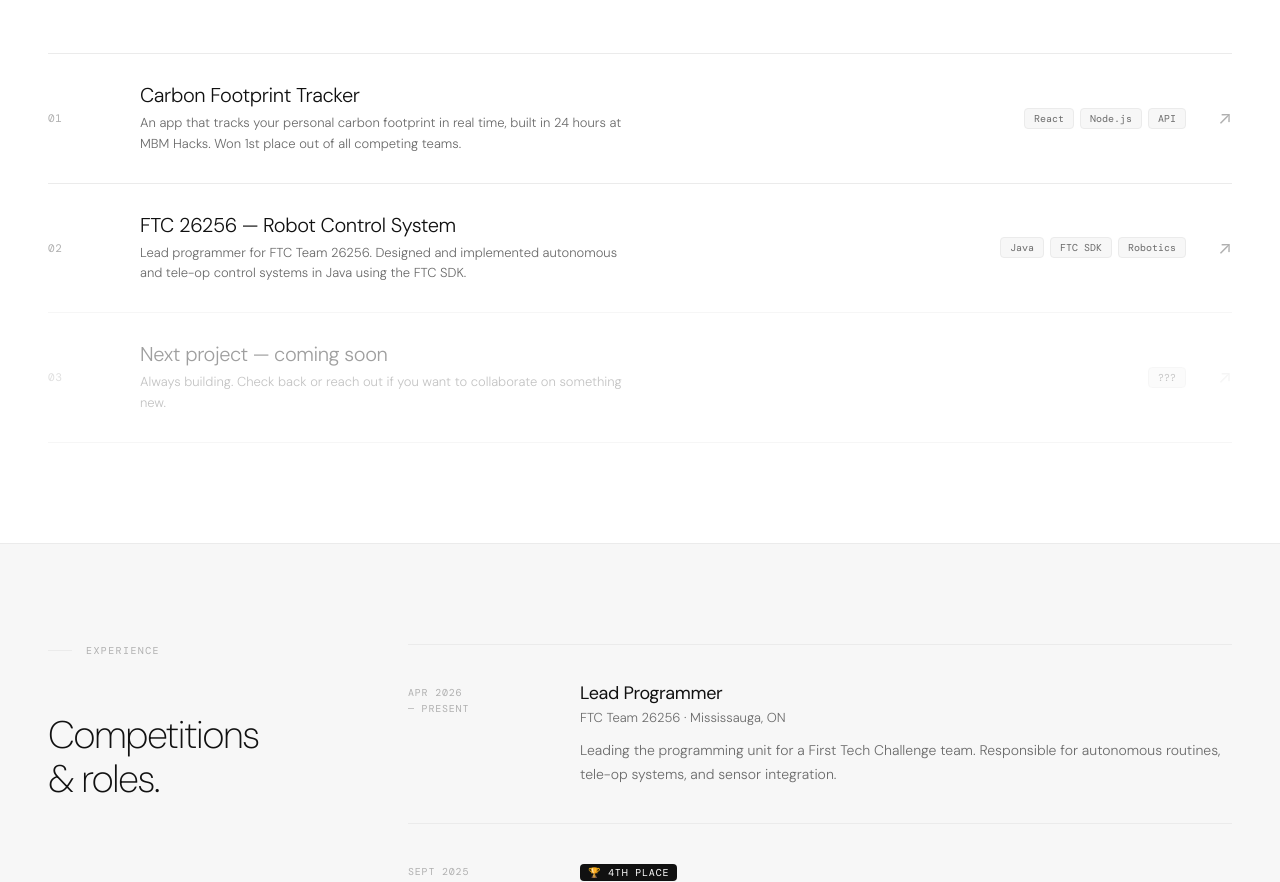
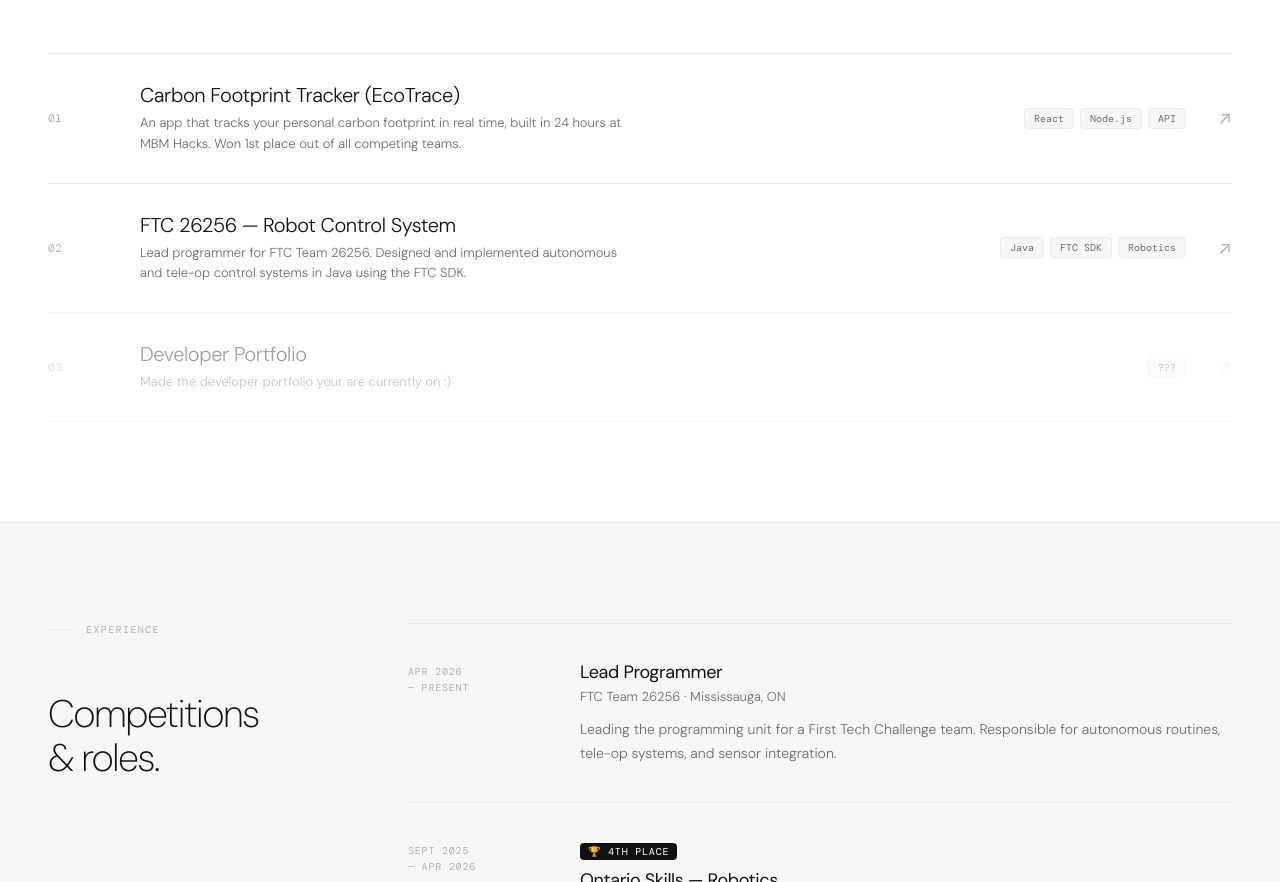
Before and after one commit to rugved-codes/Rugveds-Dev-Portfolio, a plain HTML site: page index.html in a window 1280 px wide. Shown: the part 1658-2540 px from the top of the page. Drawn offline with nearby package versions, Linux system fonts and the light colour scheme; a web font is replaced by a local one.

Commit message:
Update index.html

```diff
--- a/index.html
+++ b/index.html
@@ -941,7 +941,7 @@ footer {
     <div class="project-row reveal">
       <div class="project-num">01</div>
       <div class="project-info">
-        <div class="project-name">Carbon Footprint Tracker</div>
+        <div class="project-name">Carbon Footprint Tracker (EcoTrace) </div>
         <div class="project-about">An app that tracks your personal carbon footprint in real time, built in 24 hours at MBM Hacks. Won 1st place out of all competing teams.</div>
       </div>
       <div class="project-tags">
@@ -969,8 +969,8 @@ footer {
     <div class="project-row reveal" style="transition-delay:0.16s; opacity:0.4;">
       <div class="project-num">03</div>
       <div class="project-info">
-        <div class="project-name">Next project — coming soon</div>
-        <div class="project-about">Always building. Check back or reach out if you want to collaborate on something new.</div>
+        <div class="project-name">Developer Portfolio</div>
+        <div class="project-about">Made the developer portfolio your are currently on :)</div>
       </div>
       <div class="project-tags">
         <span class="tag">???</span>
```
